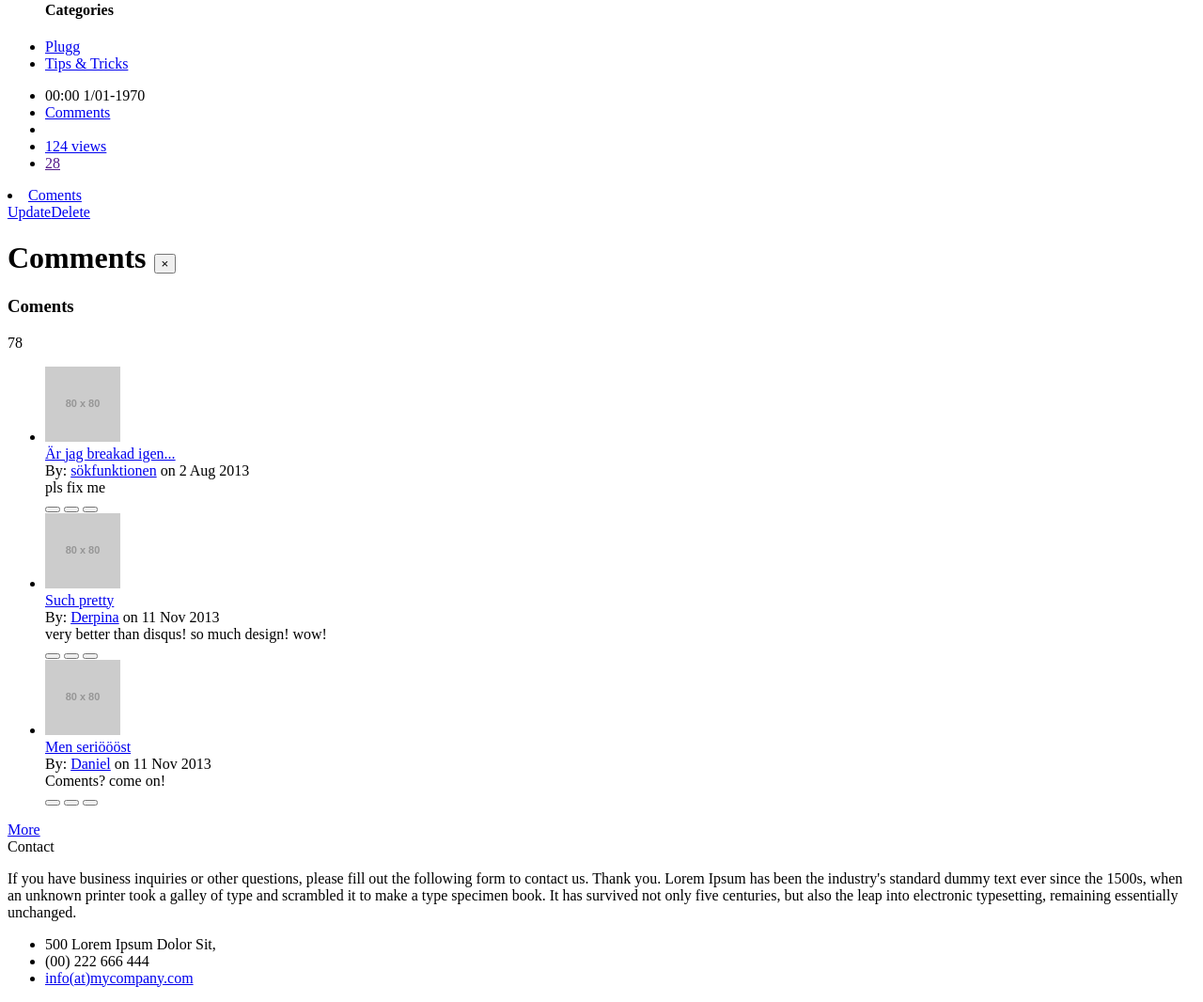
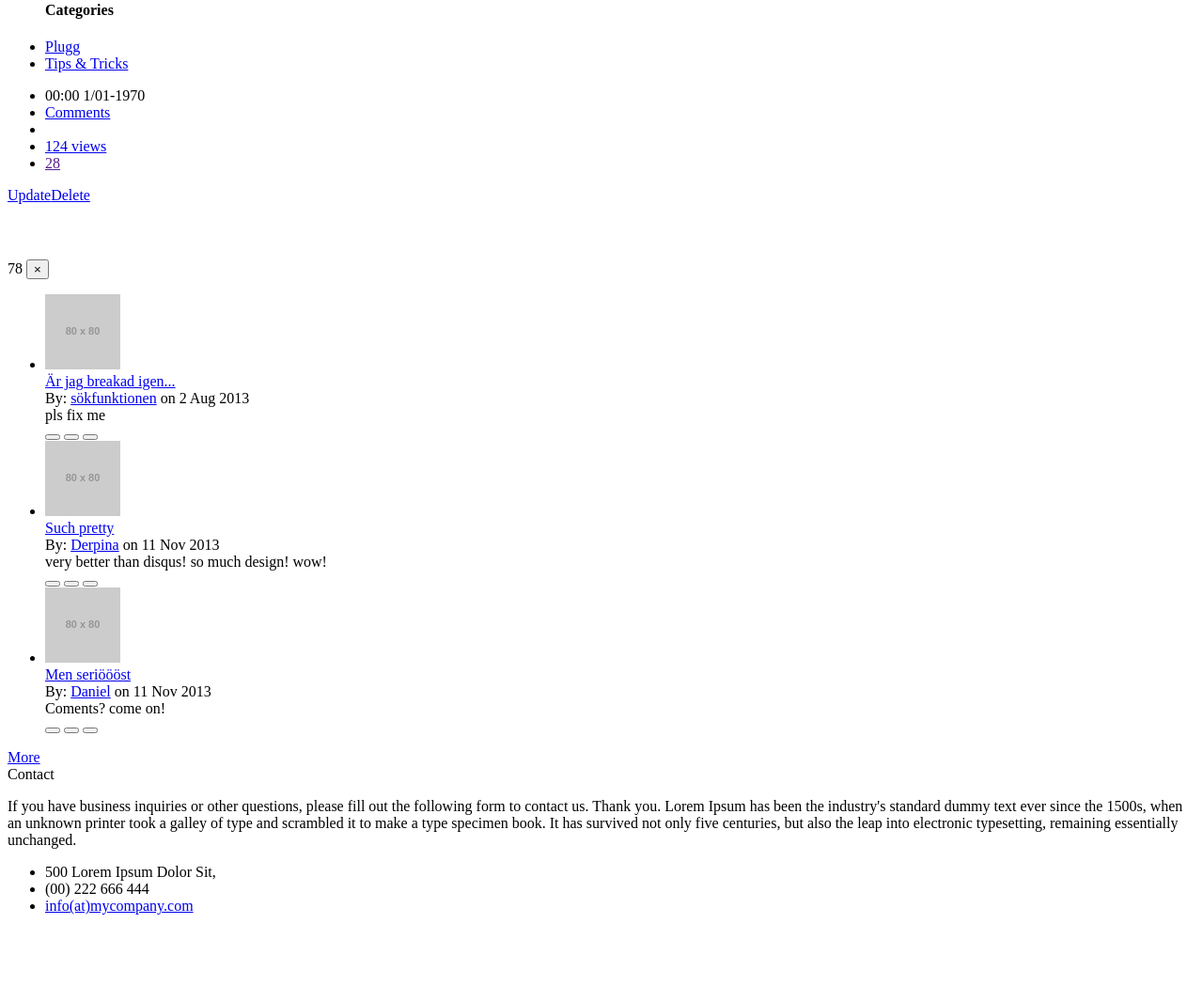
Before and after one commit to Sampa/PP, a Yii app: template frontend/views/post/view.php in a window 1280 px wide. Shown: the part 478-1544 px from the top of the page at 94% size. After the commit the page ends 1451 px from the top, so only its background shows below. Run offline with PHP 8.4 and a stand-in for Yii, Linux system fonts and the light colour scheme; the template is opened without the code that fills it, so the values that code supplies are empty; grey boxes labelled with a size stand in for pictures from a placeholder-image service; some libraries are stand-ins or nearby versions.

Commit message:
lite snyggar COMENTS

```diff
--- a/frontend/views/post/view.php
+++ b/frontend/views/post/view.php
@@ -79,13 +79,6 @@ $this->params['breadcrumbs'][] = $this->title;
 								<a href=""><i class="fa fa-heart"></i><span> 28</span></a>
 							</li>
 						</ul>
-						<div id="comentsid">
-							<li>
-								<a href="#">
-									<i class="fa fa-coment" ></i>
-									<span>Coments</span>
-							</li>
-						</div>
 					</div>
 <!--					<h4>-->
 <!--						<span>Skapad: --><?php //echo date('H:i  j/m-Y   ',$model->create_time); ?><!--</span>-->
@@ -109,17 +102,12 @@ $this->params['breadcrumbs'][] = $this->title;
 	?>
 		<!-- DISQUS KOMMENTAR VARIANT BÖRJAR -->
 	<div id="comments" class="col-xs-offset-1 col-xs-11 col-sm-6 col-md-4">
-		<h1 class="title">
-			Comments
-			<button id="closeComments" type="button" class="close" aria-hidden="true">×</button>
-		</h1>
 		<div class="panel panel-info widget">
 			<div class="panel-heading">
 				<span class="glyphicon glyphicon-comment"></span>
-				<h3 class="panel-title">
-					Coments</h3>
-					<span class="label label-info">
-						78</span>
+				<h3 class="panel-title" style="color:#fff; ">Comments</h3>
+					<span class="label label-info">78</span>
+				<button id="closeComments" type="button" class="close" aria-hidden="true">×</button>
 			</div>
 			<div class="panel-body">
 				<ul class="list-group">
```
